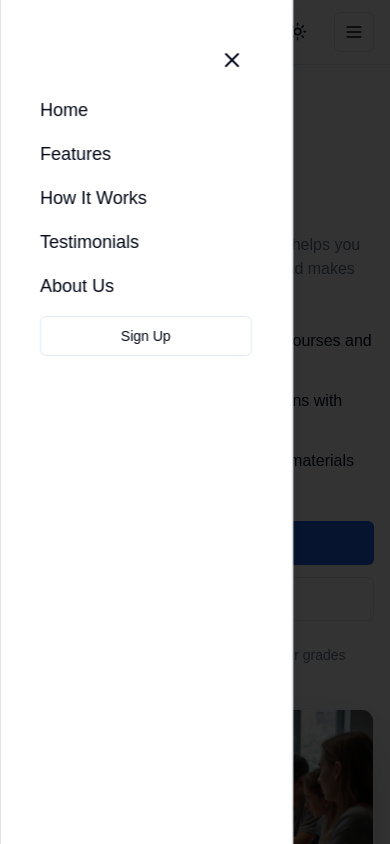
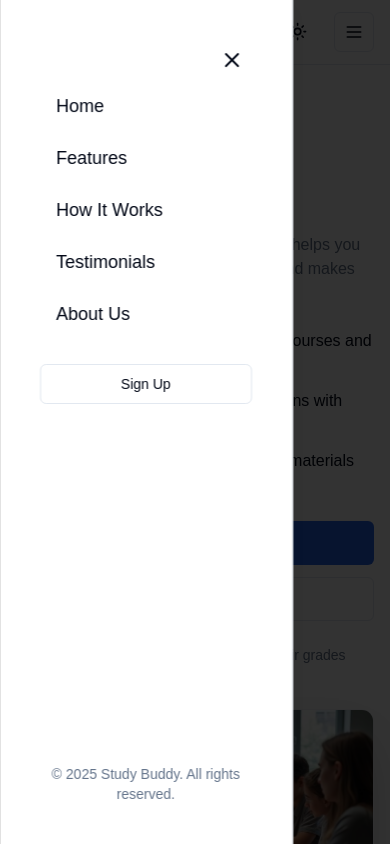
Before and after one commit to mechatemesgen/Study-Buddy, a React (Vite) app: page / in a window 390 px wide. Both pictures are taken after a click on the button "Menu". Shown: the top 844 px of the page. Built offline with nearby package versions, Linux system fonts and the light colour scheme.

Commit message:
Landing Pages Finished

```diff
--- a/src/components/NavBar/Navbar.jsx
+++ b/src/components/NavBar/Navbar.jsx
@@ -53,7 +53,6 @@ export function Navbar() {
           >
             Home
           </HashLink>
-
           <HashLink
             smooth
             to="/#features"
@@ -142,8 +141,8 @@ export function Navbar() {
         title="Navigation Menu"
         description="Main navigation links for the site"
       >
-        <div className="flex flex-col p-4">
-          <div className="flex justify-end mb-4">
+        <div className="flex flex-col h-full p-4">
+          <div className="flex justify-end">
             <Button
               variant="ghost"
               size="icon"
@@ -154,50 +153,28 @@ export function Navbar() {
             </Button>
           </div>
 
-          <div className="flex flex-col gap-4">
-            <HashLink
-              smooth
-              to="/#"
-              className="text-lg font-medium"
-              onClick={() => setIsDrawerOpen(false)}
-            >
-              Home
-            </HashLink>
-            <HashLink
-              smooth
-              to="/#features"
-              className="text-lg font-medium"
-              onClick={() => setIsDrawerOpen(false)}
-            >
-              Features
-            </HashLink>
-            <HashLink
-              smooth
-              to="/#how-it-works"
-              className="text-lg font-medium"
-              onClick={() => setIsDrawerOpen(false)}
-            >
-              How It Works
-            </HashLink>
-            <HashLink
-              smooth
-              to="/#testimonials"
-              className="text-lg font-medium"
-              onClick={() => setIsDrawerOpen(false)}
-            >
-              Testimonials
-            </HashLink>
-            <HashLink
-              smooth
-              to="/about#"
-              className="text-lg font-medium"
-              onClick={() => setIsDrawerOpen(false)}
-            >
-              About Us
-            </HashLink>
+          <div className="flex flex-col">
+            {[
+              { to: "/#", label: "Home" },
+              { to: "/#features", label: "Features" },
+              { to: "/#how-it-works", label: "How It Works" },
+              { to: "/#testimonials", label: "Testimonials" },
+              { to: "/about#", label: "About Us" },
+            ].map((item) => (
+              <HashLink
+                key={item.to}
+                smooth
+                to={item.to}
+                className="py-3 px-4 text-lg font-medium hover:bg-accent  rounded-sm "
+                onClick={() => setIsDrawerOpen(false)}
+              >
+                {item.label}
+              </HashLink>
+            ))}
           </div>
+
           {!user && (
-            <div className="mt-4">
+            <div className="mt-6">
               <Button asChild variant="outline" className="w-full">
                 <HashLink smooth to={authButtonLink} onClick={() => setIsDrawerOpen(false)}>
                   {authButtonText}
@@ -205,6 +182,10 @@ export function Navbar() {
               </Button>
             </div>
           )}
+
+          <div className="mt-auto pt-6 text-center text-sm text-muted-foreground">
+            &copy; {new Date().getFullYear()} Study Buddy. All rights reserved.
+          </div>
         </div>
       </Drawer>
     </header>
--- a/src/pages/ContactUs.jsx
+++ b/src/pages/ContactUs.jsx
@@ -3,9 +3,11 @@ import { Input } from "../components/ui/input";
 
 const ContactUs = () => {
   return (
-        <div className="min-h-screen bg-light-primary dark:bg-dark-primary flex items-center justify-center">
-            <div className="bg-light-secondary dark:bg-dark-secondary p-8 rounded-lg shadow-md w-full max-w-md border border-light-border dark:border-dark-border">
-                <h1 className="text-2xl font-bold text-light-heading dark:text-dark-heading mb-6 text-center">Contact Us</h1>
+    <div className="flex-1 my-5 flex items-center justify-center p-4 ">
+      <div className="bg-light-secondary dark:bg-dark-secondary p-8 rounded-lg shadow-md w-full max-w-md sm:max-w-lg md:max-w-2xl border border-light-border dark:border-dark-border">
+        <h1 className="text-2xl font-bold text-light-heading dark:text-dark-heading mb-6 text-center">
+          Contact Us
+        </h1>
         <form>
           <div className="mb-4">
             <label htmlFor="name" className="block text-sm font-medium text-light-text dark:text-dark-text">
```
Lines whose indentation alone changed are shown as unchanged.
